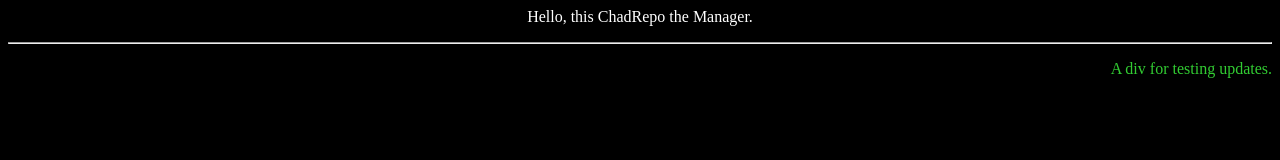
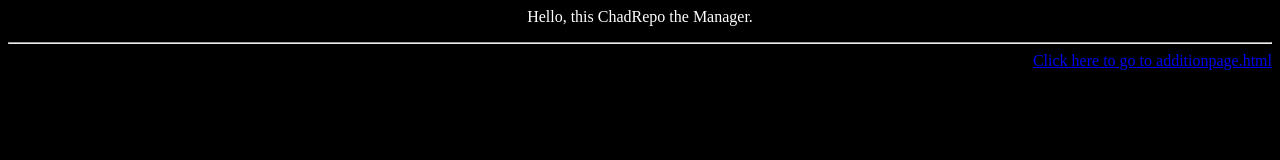
Before and after one commit to ChadRepoManager/testing-uno-dos-tres, a plain HTML site: page index.html in a window 1280 px wide. Drawn offline with Linux system fonts and the light colour scheme.

Commit message:
index.html

```diff
--- a/index.html
+++ b/index.html
@@ -4,6 +4,6 @@
 <body bgcolor="#000000">
 <div align="center"><font color="#ffffff"><p>Hello, this ChadRepo the Manager.</p></font></div>
 <hr/>
-<div align="right"><font color="limegreen"><p>A div for testing updates.</p></font></div>
+<div align="right"><font color="limegreen"><a href="additionalpage.html">Click here to go to additionpage.html</a></font></div>
 </body>
 </html>
```
